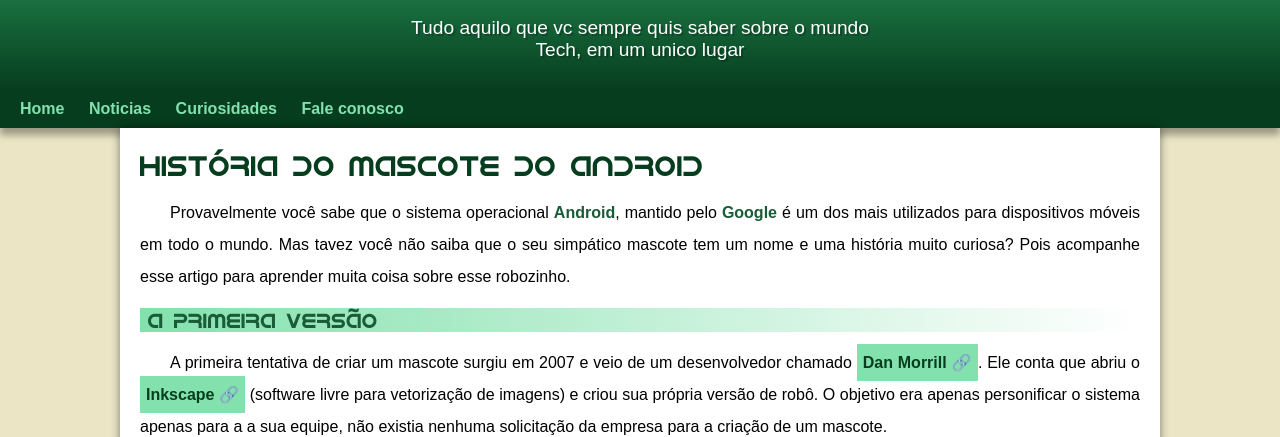
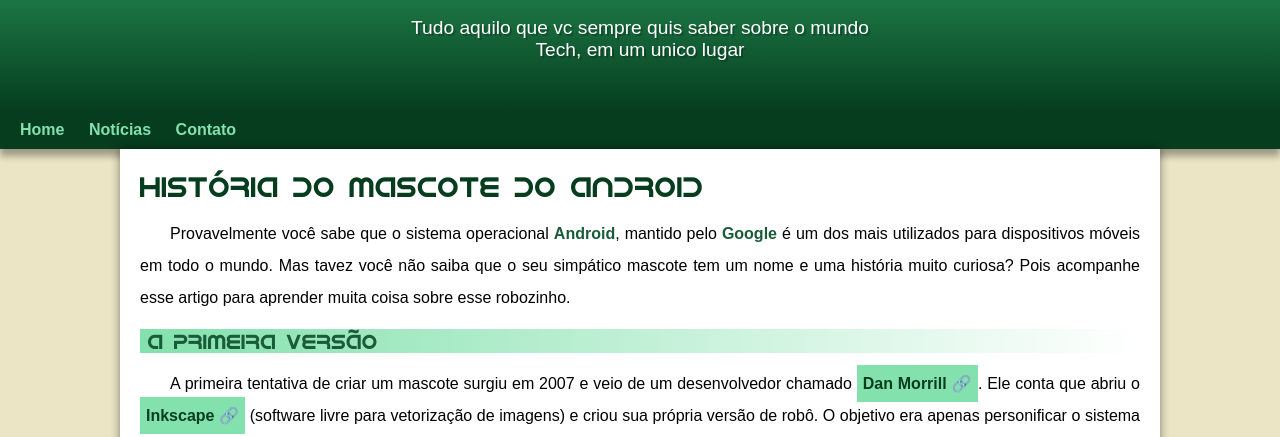
Before and after one commit to Tezkdp/projeto-android, a plain HTML site: page index.html in a window 1280 px wide. Shown: the part 100-537 px from the top of the page. Drawn offline with Linux system fonts and the light colour scheme.

Commit message:
problema de padding corrigido

```diff
--- a/estilo/style.css
+++ b/estilo/style.css
@@ -61,7 +61,7 @@ header > p {
     padding-left: 10px;
     padding-right: 10px;
     margin: auto;
-    margin-bottom: 20px;
+    padding-bottom: 50px;
     text-shadow: 2px 2px 0px rgba(0, 0, 0, 0.226);
 }
 
--- a/index.html
+++ b/index.html
@@ -15,9 +15,8 @@
     </header>
     <nav>
         <a href="#">Home</a>
-        <a href="#">Noticias</a>
-        <a href="#">Curiosidades</a>
-        <a href="#">Fale conosco</a>
+        <a href="#">Notícias</a>
+        <a href="#">Contato</a>
     </nav>
     <main>
         <article>
```
